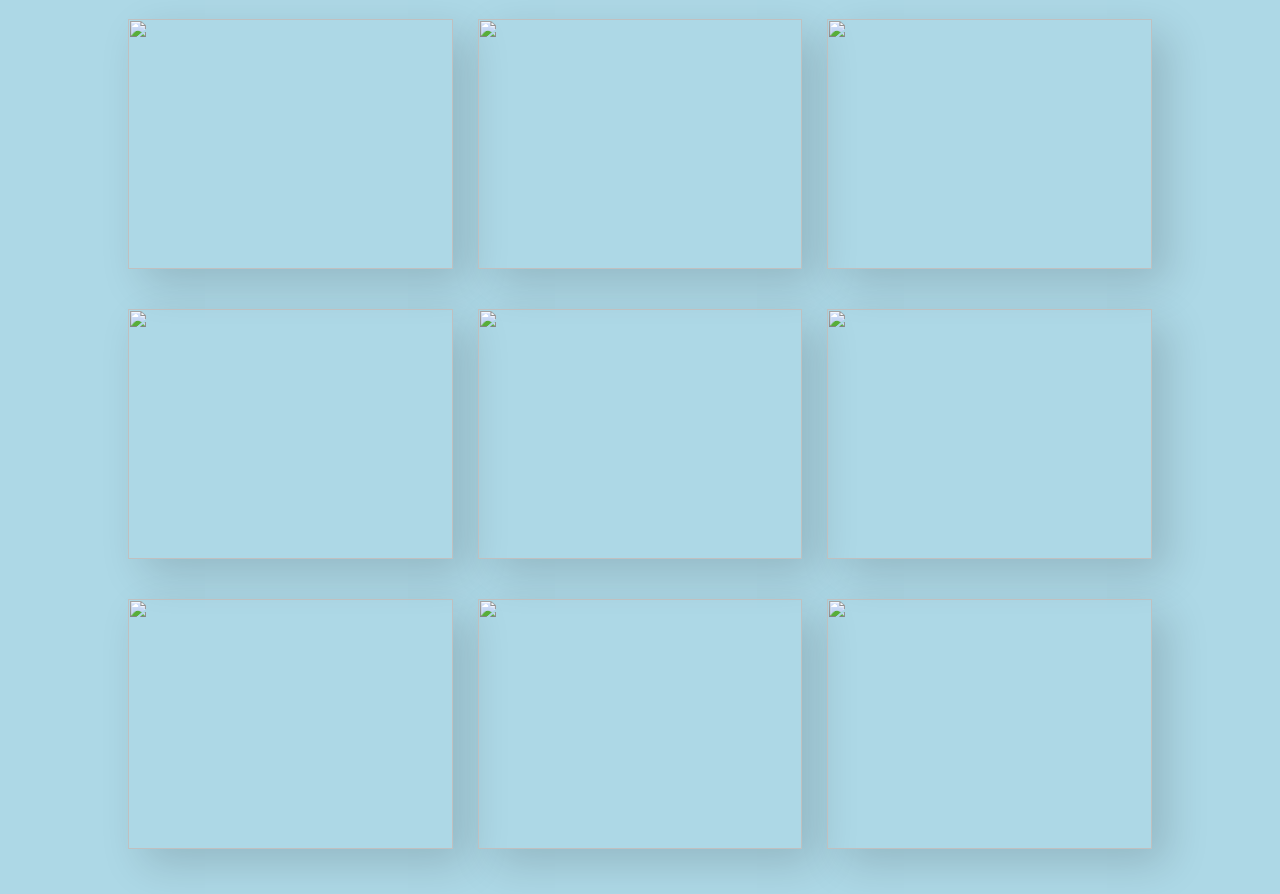
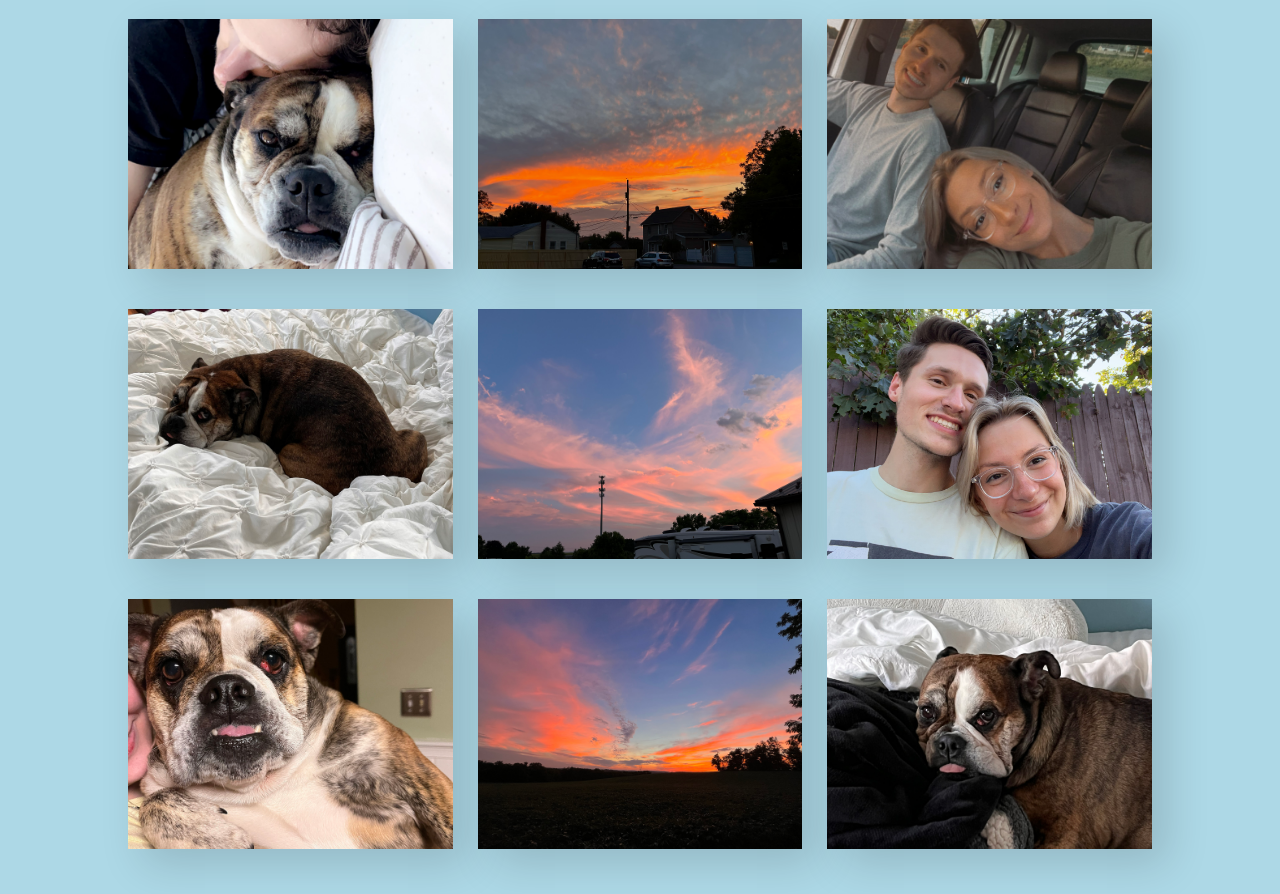
Before and after one commit to adlscnt/adlscnt.github.io, a plain HTML site: page index.html in a window 1280 px wide. Shown: the part 112-1006 px from the top of the page. Drawn offline with Linux system fonts and the light colour scheme.

Commit message:
Add files via upload

```diff
--- a/index.html
+++ b/index.html
@@ -12,31 +12,31 @@
             <hr>
         <div class="main-content">
             <div class="box">
-                <a href="picture_1.jpg"><img src="picture_1.jpg" alt=""></a>
+                <a href="picture_1.jpg"><img src="images/picture_1.jpg" alt=""></a>
             </div>
             <div class="box">
-                <a href="picture_2.jpg"><img src="picture_2.jpg" alt=""></a>
+                <a href="picture_2.jpg"><img src="images/picture_2.jpg" alt=""></a>
             </div>
             <div class="box">
-                <a href="picture_3.jpg"><img src="picture_3.jpg" alt=""></a>
+                <a href="picture_3.jpg"><img src="images/picture_3.jpg" alt=""></a>
             </div>
             <div class="box">
-                <a href="picture_4.jpg"><img src="picture_4.jpg" alt=""></a>
+                <a href="picture_4.jpg"><img src="images/picture_4.jpg" alt=""></a>
             </div>
             <div class="box">
-                <a href="picture_5.jpg"><img src="picture_5.jpg" alt=""></a>
+                <a href="picture_5.jpg"><img src="images/picture_5.jpg" alt=""></a>
             </div>
             <div class="box">
-                <a href="picture_6.jpg"><img src="picture_6.jpg" alt=""></a>
+                <a href="picture_6.jpg"><img src="images/picture_6.jpg" alt=""></a>
             </div>
             <div class="box">
-                <a href="picture_7.jpg"><img src="picture_7.jpg" alt=""></a>
+                <a href="picture_7.jpg"><img src="images/picture_7.jpg" alt=""></a>
             </div>
             <div class="box">
-                <a href="picture_8.jpg"><img src="picture_8.jpg" alt=""></a>
+                <a href="picture_8.jpg"><img src="images/picture_8.jpg" alt=""></a>
             </div>
             <div class="box">
-                <a href="picture_9.jpg"><img src="picture_9.jpg" alt=""></a>
+                <a href="picture_9.jpg"><img src="images/picture_9.jpg" alt=""></a>
             </div>
         </div>
     </div>
```
